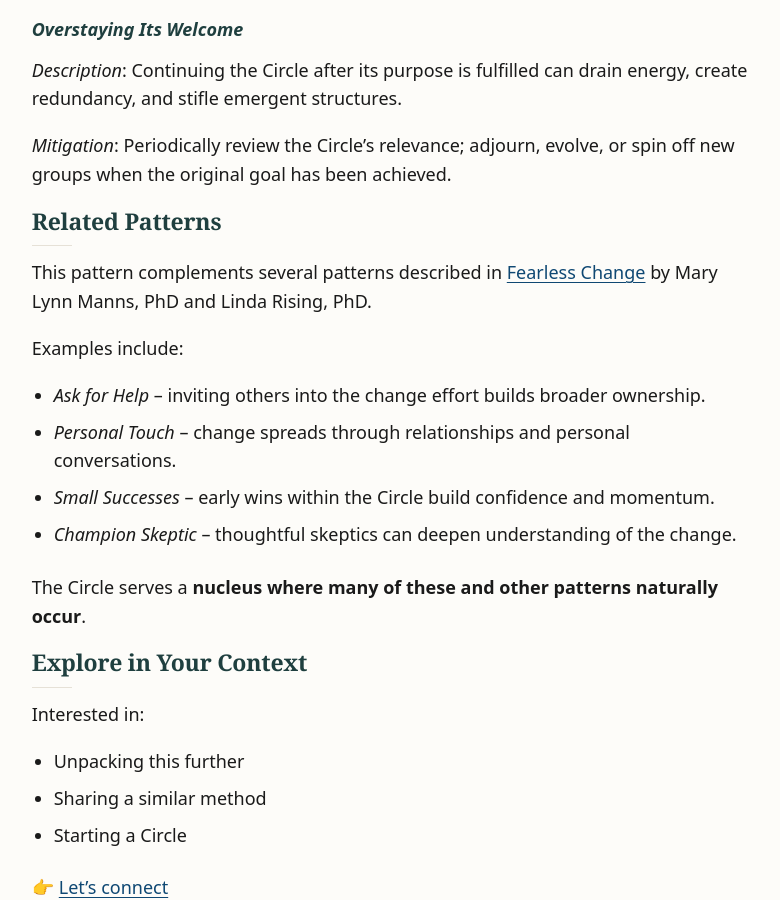
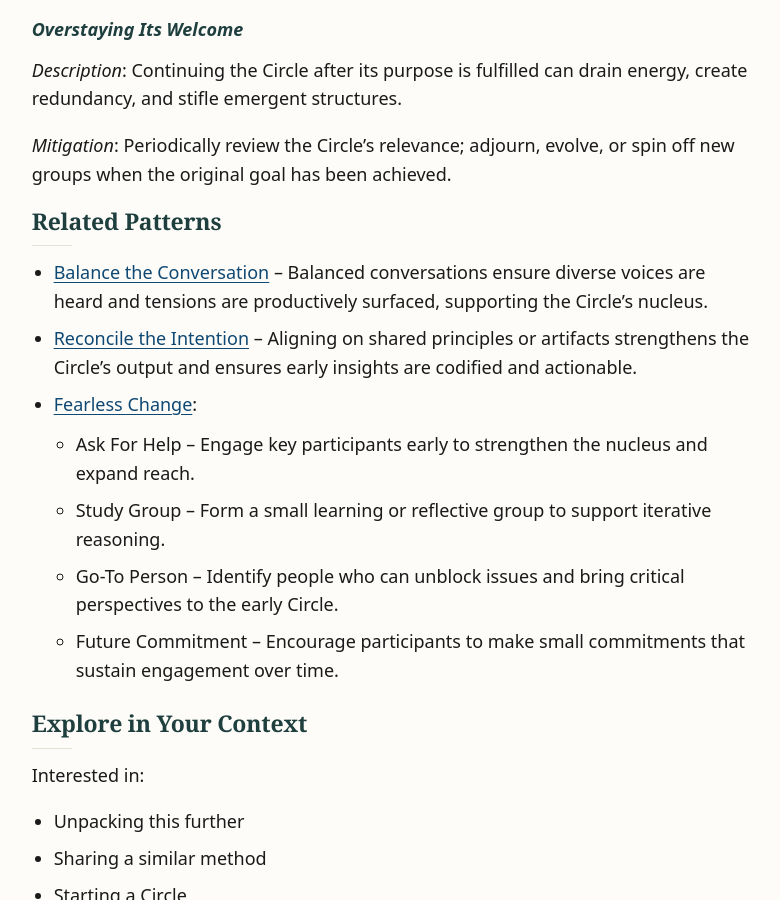
Before and after one commit to basil-family-lab/circle, a Jekyll site: the page built from establish.md, in a window 1280 px wide and 900 px high, scrolled down 6931 px. Shown: the whole window, without its empty margins (248-1028 px from the left). Built offline with Jekyll 4.4.1, drawn with Linux system fonts in a browser that asks for light colours.

Commit message:
refactor: related patterns

```diff
--- a/establish.md
+++ b/establish.md
@@ -214,16 +214,13 @@ But the essential move remains simple:
 
 ## Related Patterns
 
-This pattern complements several patterns described in [Fearless Change](https://fearlesschangepatterns.com){: data-ga-event="external_click" data-ga-label="fearless_change_book"} by Mary Lynn Manns, PhD and Linda Rising, PhD.
-
-Examples include:
-
-- *Ask for Help* – inviting others into the change effort builds broader ownership.
-- *Personal Touch* – change spreads through relationships and personal conversations.
-- *Small Successes* – early wins within the Circle build confidence and momentum.
-- *Champion Skeptic* – thoughtful skeptics can deepen understanding of the change.
-
-The Circle serves a **nucleus where many of these and other patterns naturally occur**.
+- [Balance the Conversation](/balance/){: data-ga-event="learn_more" data-ga-label="establish_to_balance"} – Balanced conversations ensure diverse voices are heard and tensions are productively surfaced, supporting the Circle’s nucleus.
+- [Reconcile the Intention](/reconcile/){: data-ga-event="learn_more" data-ga-label="establish_to_reconcile"} – Aligning on shared principles or artifacts strengthens the Circle’s output and ensures early insights are codified and actionable.
+- [Fearless Change](https://fearlesschangepatterns.com):
+  - Ask For Help – Engage key participants early to strengthen the nucleus and expand reach.
+  - Study Group – Form a small learning or reflective group to support iterative reasoning.
+  - Go-To Person – Identify people who can unblock issues and bring critical perspectives to the early Circle.
+  - Future Commitment – Encourage participants to make small commitments that sustain engagement over time.
 
 ## Explore in Your Context
 
```
Also changed, not shown: balance.md (+7 -2 lines), reconcile.md (+7 -2 lines).
